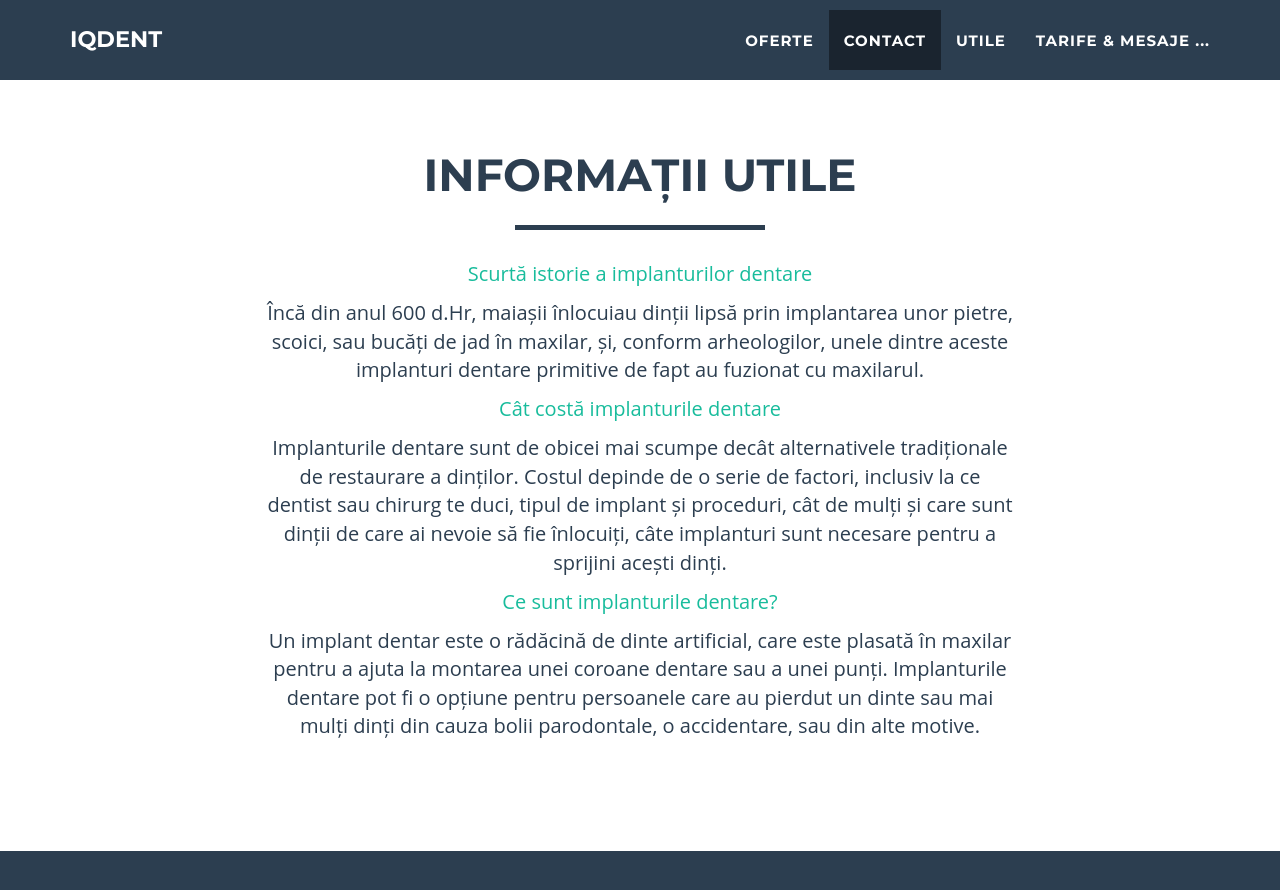
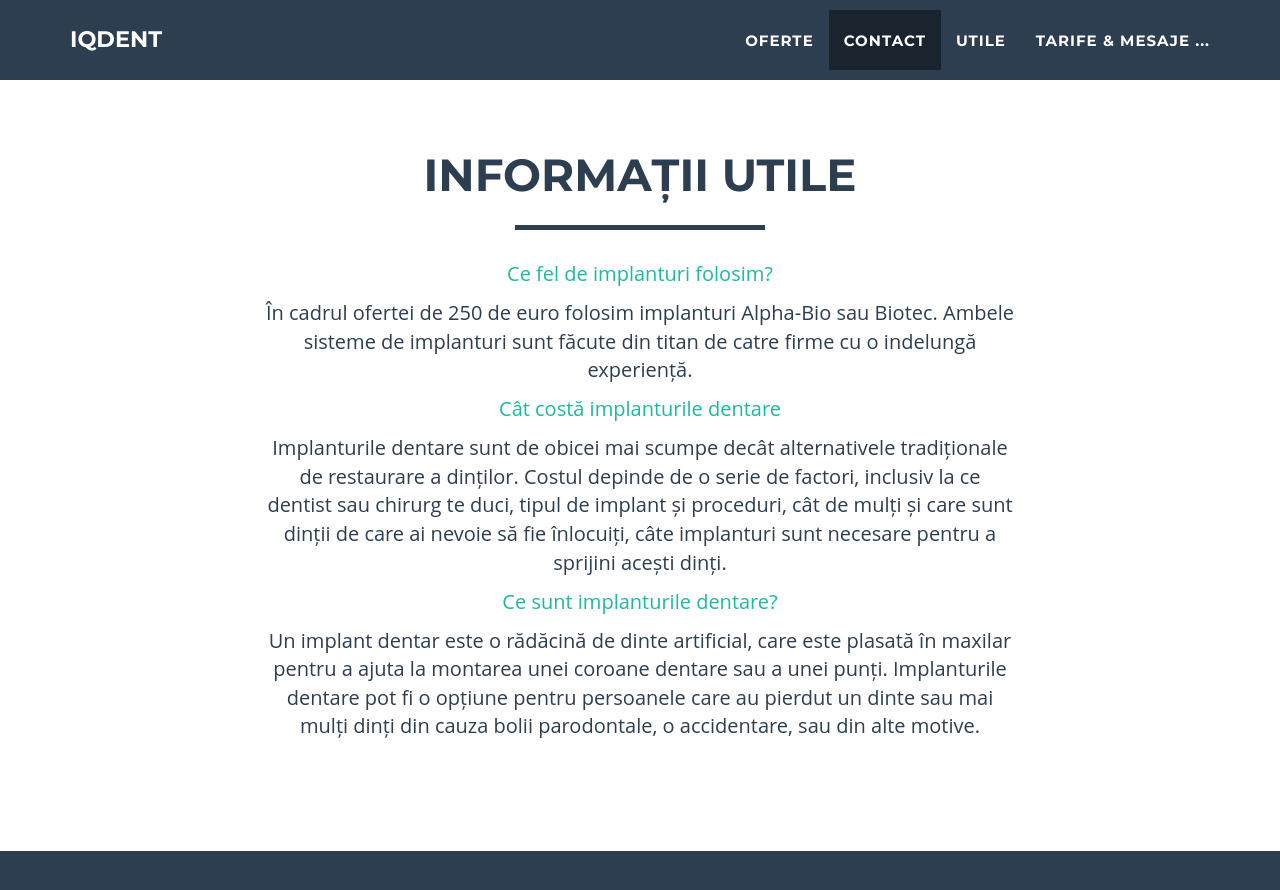
Before and after one commit to littledentgopo/offerdent, a Jekyll site: the page built from index.html, in a window 1280 px wide and 900 px high, scrolled down 2466 px. Shown: the top 890 px of the window. Built offline with Jekyll 4.4.1, drawn with Linux system fonts in a browser that asks for light colours; nearby versions of some CDN libraries.

Commit message:
Modele implanturi

```diff
--- a/_posts/2015-07-10-istorie-implanturi-dentare.html
+++ b/_posts/2015-07-10-istorie-implanturi-dentare.html
@@ -1,15 +1,22 @@
 ---
 layout: post
-title: Scurtă istorie a implanturilor dentare
+title: Ce fel de implanturi folosim?
 categories : [info]
 ---
 
 
 <p>
-        Încă din anul 600 d.Hr, maiașii înlocuiau dinții lipsă prin implantarea unor pietre, scoici, sau bucăți de jad în maxilar, și, conform arheologilor, unele dintre aceste implanturi dentare primitive de fapt au fuzionat cu maxilarul.
+
+        În cadrul ofertei de 250 de euro folosim implanturi Alpha-Bio sau Biotec. Ambele sisteme de implanturi sunt făcute din titan de catre firme cu o indelungă experiență.
 </p>
 <!--more-->
 
 <p>
-În istoria modernă, în 1952, un profesor chirurg numit Per-Ingvar Branemark a încercat să elimine un dispozitiv din titan instalat în maxilarul unui pacient pentru a studia vindecarea oaselor. Titanul însă fuzionase cu osul, iar acum știm că acest fenomen natural se numește osteointegrare. Branemark a continuat munca cu osteointegrarea punând implanturi de titan unui pacient care a avut diformități ale maxilarului grave. Pacientul, Gosta Larsson, a fost primul pacient căruia i-au fost montate implanturi dentare de titan.
+
+Implantul Alpha-Bio (site oficial <a href="http://www.alpha-bio.net/" target="_blank">aici</a>) beneficiază de capacități excepționale de autoinfiletare si autotarodare. Acesta are un designul unic care ii confera o stabilitate primară ridicată, chiar si in cazurile clinice dificile, precum si posibilitatea de a schimba axul de inserție al implantului.
 </p>
+
+
+<p>
+Biotec (site oficial <a href="http://www.biotec-implant.com/" target="_blank">aici</a>) este of firmă axată pe crearea de  implanturi de ce mai bună calitate, asigurând soluții funcționale și estetice, având în vedere rezistența pe termen lung și rata mare de succes a implantului.
+</p>
```
